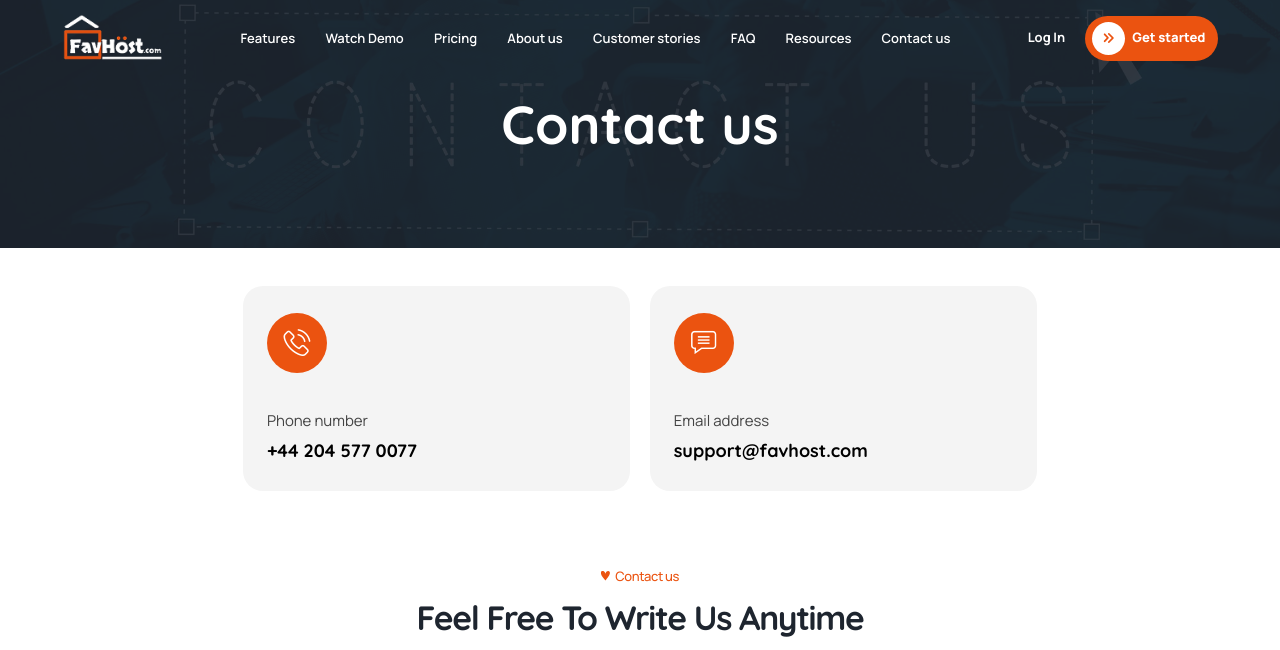
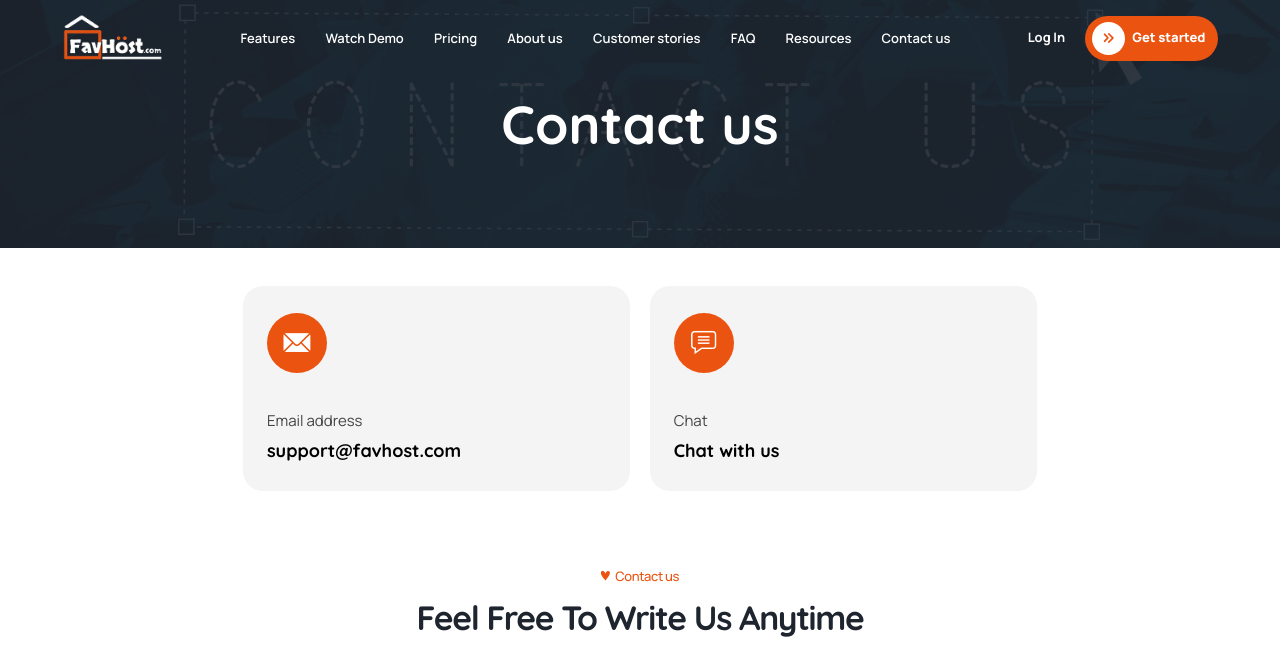
Before and after one commit to favhostadmin/favhost, a Django app: page /contact/ in a window 1280 px wide. Shown: the top 650 px of the page. Run offline with Django 5.2, Linux system fonts and the light colour scheme; parts of the project's set-up code (start-up, migrations or seed data) failed here and were passed over; some libraries are stand-ins or nearby versions.

Commit message:
landing page fixes

```diff
--- a/templates/frontend/website/blog.html
+++ b/templates/frontend/website/blog.html
@@ -305,7 +305,7 @@
         <!-- BREADCRUMBS SECTION START -->
         <section class="ul-breadcrumbN ul-section-spacing">
             <div class="ul-container">
-                <h1 class="ul-breadcrumbN-title">Short-Term Rental Tips & Resources</h1>
+                <h1 class="ul-breadcrumbN-title">Blogs & Resources</h1>
                 <!--
                 <ul class="ul-breadcrumbN-nav">
                     <li><a href="{% url 'index' %}">Home</a></li>
--- a/templates/frontend/website/contact.html
+++ b/templates/frontend/website/contact.html
@@ -335,10 +335,10 @@
                     <!-- single info -->
                     <div class="col">
                         <div class="ul-contact-info">
-                            <div class="icon"><i class="flaticon-phone-call"></i></div>
+                            <div class="icon"><i class="flaticon-mail"></i></div>
                             <div class="txt">
-                                <span class="title">Phone number</span>
-                                <a href="tel:+442045770077">+44 204 577 0077</a>
+                                <span class="title">Email address</span>
+                                <a href="mailto:support@favhost.com">support@favhost.com</a>
                             </div>
                         </div>
                     </div>
@@ -347,8 +347,8 @@
                         <div class="ul-contact-info">
                             <div class="icon"><i class="flaticon-comment"></i></div>
                             <div class="txt">
-                                <span class="title">Email address</span>
-                                <a href="mailto:support@favhost.com">support@favhost.com</a>
+                                <span class="title">Chat</span>
+                                <a href="#" onclick="return false;" style="cursor:default;">Chat with us</a>
                             </div>
                         </div>
                     </div>
```
